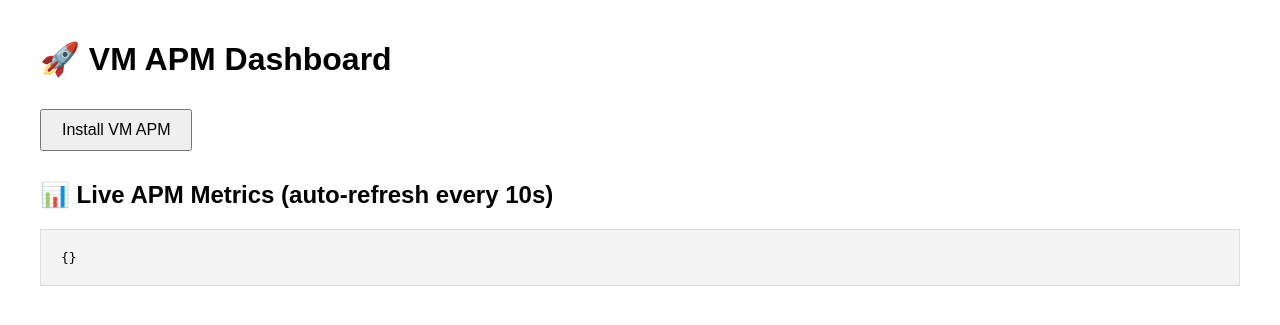
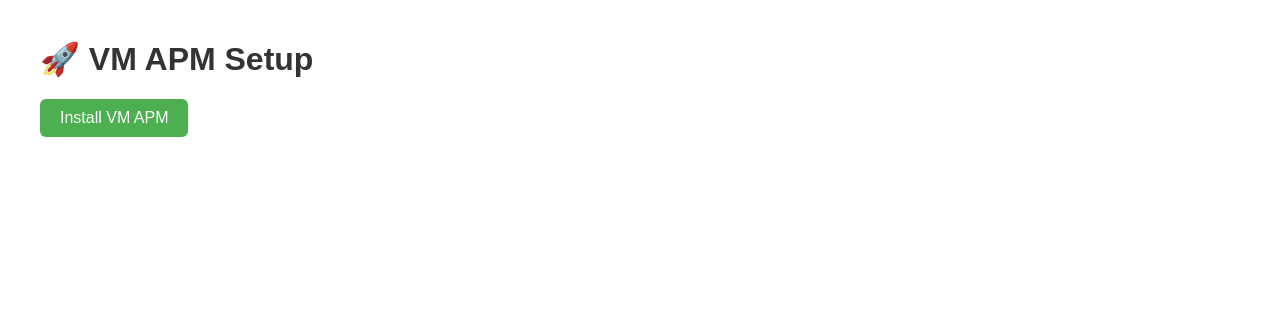
Before and after one commit to vanisatya/VM_APM, a FastAPI app: page / in a window 1280 px wide. Shown: the top 325 px of the page. Run offline with FastAPI, Linux system fonts and the light colour scheme; data that the repository does not hold is empty.

Commit message:
Add files via upload

```diff
--- a/templates/Dashboard.html
+++ b/templates/Dashboard.html
@@ -1,55 +1,34 @@
 <!DOCTYPE html>
-<html lang="en">
+<html>
 <head>
-    <meta charset="UTF-8">
-    <title>VM APM Dashboard</title>
+    <title>Install VM APM</title>
     <style>
         body {
             font-family: Arial, sans-serif;
             margin: 40px;
         }
+        h1 {
+            color: #333;
+        }
         button {
             padding: 10px 20px;
-            margin: 10px 0;
             font-size: 16px;
+            background-color: #4CAF50;
+            color: white;
+            border: none;
+            border-radius: 6px;
+            cursor: pointer;
         }
-        pre {
-            background-color: #f3f3f3;
-            padding: 20px;
-            border: 1px solid #ddd;
-            overflow-x: auto;
-            max-height: 500px;
+        button:hover {
+            background-color: #45a049;
         }
     </style>
 </head>
 <body>
-    <h1>🚀 VM APM Dashboard</h1>
+    <h1>🚀 VM APM Setup</h1>
 
-    <!-- Install Button -->
     <form action="/install" method="post">
         <button type="submit">Install VM APM</button>
     </form>
-
-    <!-- Live APM Metrics Section -->
-    <h2>📊 Live APM Metrics (auto-refresh every 10s)</h2>
-    <pre id="metrics-output">Waiting for APM metrics...</pre>
-
-    <script>
-        async function loadMetrics() {
-            try {
-                const response = await fetch('/metrics');
-                const data = await response.json();
-                document.getElementById("metrics-output").textContent =
-                    JSON.stringify(data, null, 2);
-            } catch (error) {
-                document.getElementById("metrics-output").textContent =
-                    "❌ Failed to load APM metrics.";
-            }
-        }
-
-        // Initial load and refresh every 10 seconds
-        loadMetrics();
-        setInterval(loadMetrics, 10000);
-    </script>
 </body>
 </html>
```
